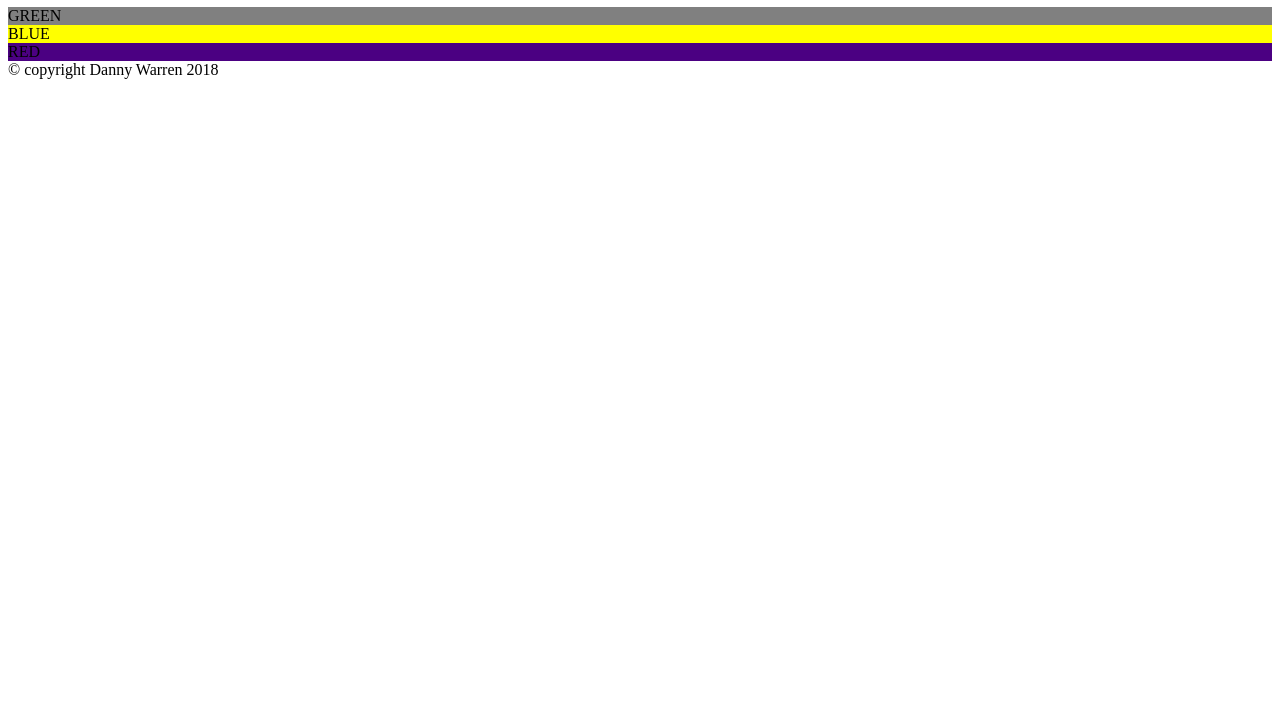
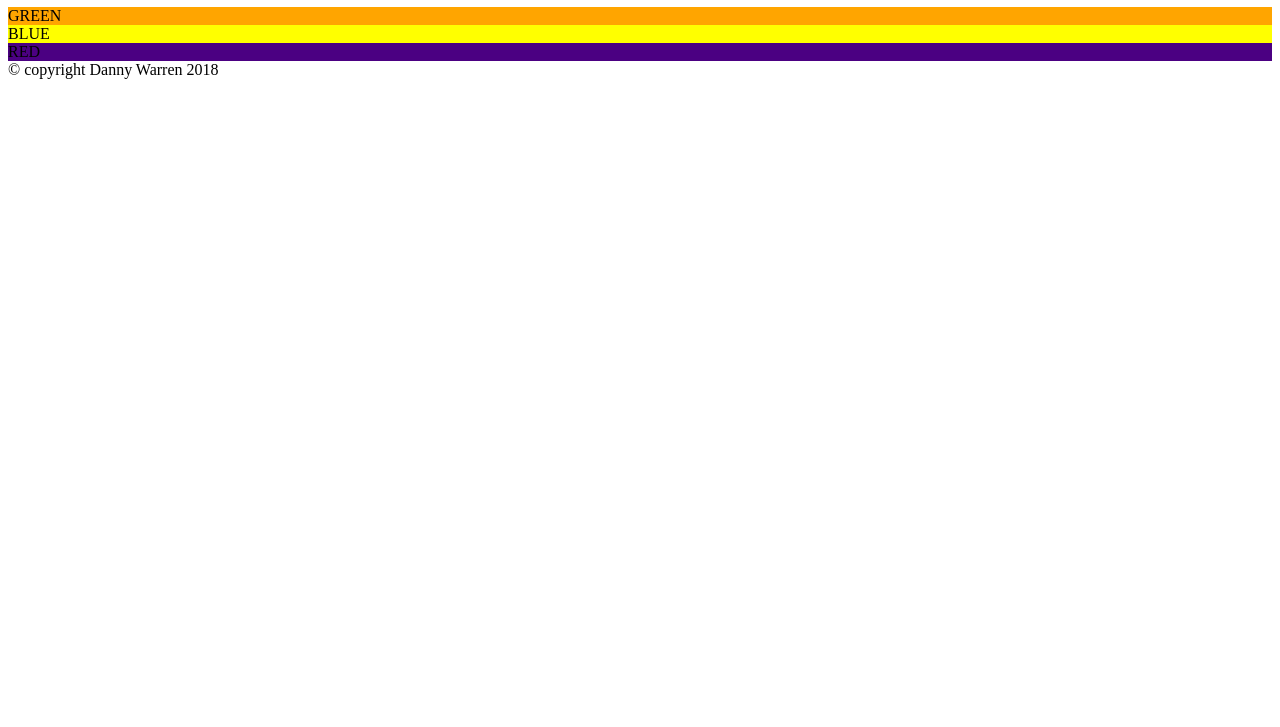
Before and after one commit to dannydwarren/command-line-demo, a plain HTML site: page index.html in a window 1280 px wide. Shown: the part 73-800 px from the top of the page. Drawn offline with Linux system fonts and the light colour scheme.

Commit message:
Change gray to orange

```diff
--- a/index.css
+++ b/index.css
@@ -1,5 +1,5 @@
 .section-green {
-	background-color: gray;
+	background-color: orange;
 }
 
 .section-blue {
```
